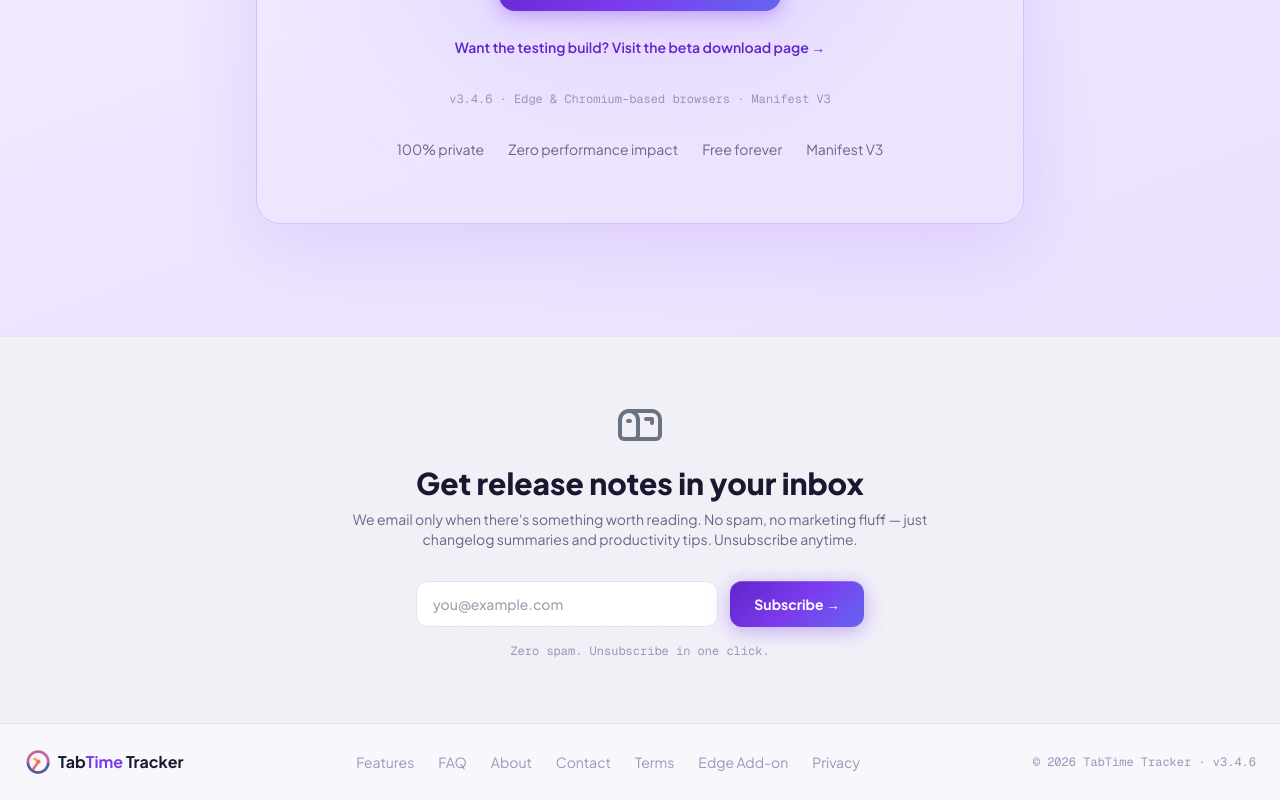
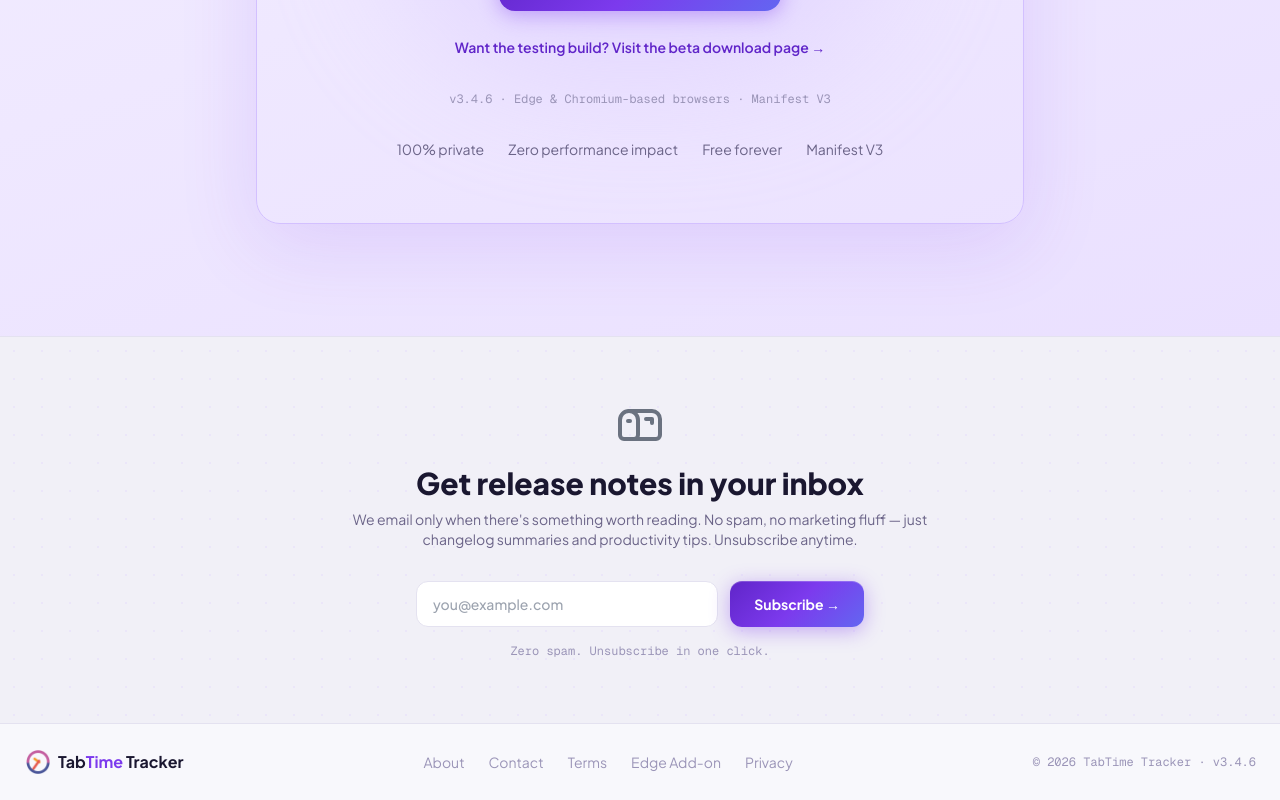
Before and after one commit to ShaikAyub7/browser-extension-website, a Next.js app: page / in a window 1280 px wide. Shown: the part 8928-9728 px from the top of the page. Built offline with nearby package versions, Linux system fonts and the light colour scheme.

Commit message:
fix: comment out unused Features and FAQ links in Footer

```diff
--- a/components/Footer.tsx
+++ b/components/Footer.tsx
@@ -19,8 +19,8 @@ export default function Footer() {
           </div>
 
           <div className="flex items-center gap-6 text-sm" style={{ color: "var(--text-faint)" }}>
-            <a href="#features" className="hover:text-violet-500 transition-colors">Features</a>
-            <a href="#faq" className="hover:text-violet-500 transition-colors">FAQ</a>
+            {/* <a href="#features" className="hover:text-violet-500 transition-colors">Features</a>
+            <a href="#faq" className="hover:text-violet-500 transition-colors">FAQ</a> */}
             {/* <Link href="/dashboard" className="hover:text-violet-500 transition-colors">
               Dashboard
             </Link> */}
```
